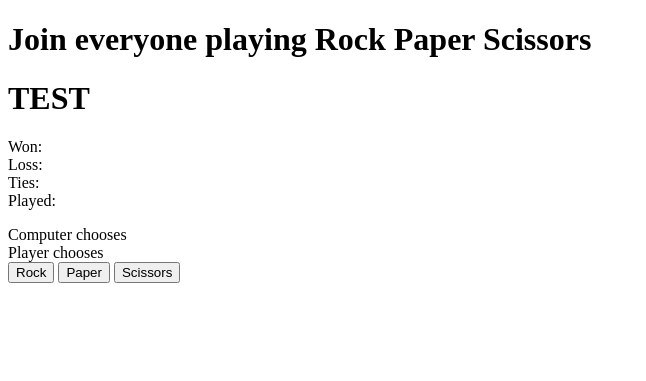
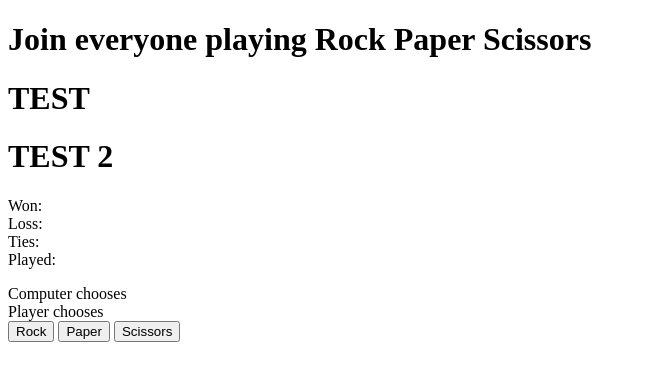
Before and after one commit to brandoneng000/minigames, a Django app: page / in a window 1280 px wide. Shown: the top 381 px of the page, without its empty margins (0-646 px from the left). Run offline with Django 4.2, Linux system fonts and the light colour scheme.

Commit message:
Test Deploy TEST 2

```diff
--- a/player/templates/player/rockpaperscissors.html
+++ b/player/templates/player/rockpaperscissors.html
@@ -3,6 +3,7 @@
         <body>
             <h1>Join everyone playing Rock Paper Scissors</h1>
             <h1> TEST </h1>
+            <h1> TEST 2 </h1>
 
             <p style="display:inline-block; margin:0">Won:</p> <span id="won" ></span>
             <br/>
```
